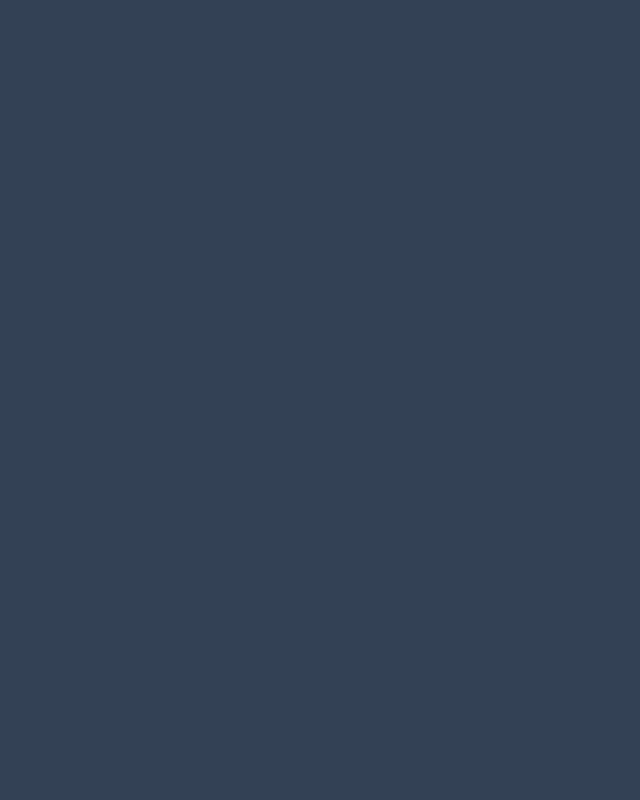
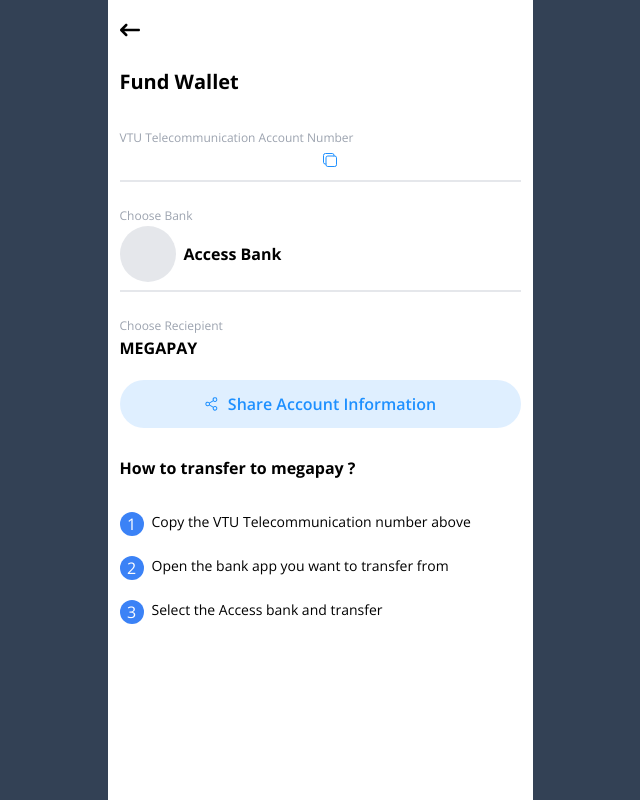
Before and after one commit to DevEmmy/vtu-frontend, a React (Vite) app: page /fund-wallet in a window 1280 px wide. Before the commit this address had no page. Shown: the whole page, without its empty margins (320-960 px from the left). Built offline with nearby package versions, Linux system fonts and the light colour scheme.

Commit message:
fund-wallet

```diff
--- a/src/App.tsx
+++ b/src/App.tsx
@@ -3,8 +3,9 @@ import Onboarding from './components/Onboarding'
 import Login from './components/create-account/Login'
 import NewAccount from './components/create-account/New-account'
 import Security from './components/security-password/security'
+import FundWallet from './components/home/fund-wallet'
+import Index from './components/home/dashboard'
 
-import Index from './components/home/index'
 
 function App() {
 
@@ -16,6 +17,7 @@ function App() {
         <Route path='/new-account' element={<NewAccount />}></Route>
         <Route path='/security' element={<Security />}></Route>
         <Route path='/home' element={<Index />}></Route>
+        <Route path='/fund-wallet' element={<FundWallet />}></Route>
       </Routes>
     </Router>
   )
--- /dev/null
+++ b/src/components/home/fund-wallet.tsx
@@ -0,0 +1,64 @@
+import React from 'react'
+import { FaArrowLeftLong } from "react-icons/fa6";
+import { IoCopyOutline } from "react-icons/io5";
+import { GoShareAndroid } from "react-icons/go";
+import { Link } from 'react-router-dom';
+
+
+function fundWallet() {
+  return (
+    <div className='px-3 py-5 flex flex-col gap-7 min-h-screen'>
+        <Link to={"/home"} className='text-xl'>
+            <FaArrowLeftLong />
+        </Link>
+        <h1 className='text-xl font-bold'>Fund Wallet</h1>
+        <form action="" className='flex flex-col gap-5'>
+
+            <div className='border-b-2 pb-2'>
+              <label htmlFor="phone-number" className='text-xs text-gray-400'>VTU Telecommunication Account Number</label>
+              <div className='flex items-center'>
+                <input type="phone" id='phone-number' name='phone-number' /><IoCopyOutline className='text-primary'/>
+              </div>
+            </div>
+
+
+            <div className='border-b-2 pb-2'>
+              <label htmlFor="bank" className='text-xs text-gray-400'>Choose Bank</label>
+              <div className='flex items-center'>
+                <div className='mr-2 w-14 h-14 rounded-full bg-gray-200'></div>
+                <h1 className='font-bold'>Access Bank</h1>
+              </div>
+            </div>
+
+            <div>
+              <label htmlFor="recipient" className='text-xs text-gray-400'>Choose Reciepient</label>
+              <h1 className='font-bold'>MEGAPAY</h1>
+            </div>
+
+            <button className='bg-pale flex items-center justify-center gap-2 py-3 rounded-3xl text-primary font-semibold'><GoShareAndroid />Share Account Information</button>
+
+
+        </form>
+
+      <div className="bg-white">
+        <h2 className="font-bold mb-8">How to transfer to megapay ?</h2>
+        <ol className="space-y-5">
+          <li className="flex items-start space-x-2">
+            <span className="flex items-center justify-center w-6 h-6 bg-blue-500 text-white rounded-full">1</span>
+            <span className='text-sm'>Copy the VTU Telecommunication number above</span>
+          </li>
+          <li className="flex items-start space-x-2">
+            <span className="flex items-center justify-center w-6 h-6 bg-blue-500 text-white rounded-full">2</span>
+            <span className='text-sm'>Open the bank app you want to transfer from</span>
+          </li>
+          <li className="flex items-start space-x-2">
+            <span className="flex items-center justify-center w-6 h-6 bg-blue-500 text-white rounded-full">3</span>
+            <span className='text-sm'>Select the Access bank and transfer</span>
+          </li>
+        </ol>
+      </div>
+    </div>
+  )
+}
+
+export default fundWallet
--- a/src/components/home/index.tsx
+++ b/src/components/home/index.tsx
@@ -1,16 +1,23 @@
 import { BrowserRouter as Router, Route, Routes } from 'react-router-dom'
 import Dashboard from './dashboard'
-import FundWallet from './quick action/fund-wallet'
+import FundWallet from './fund-wallet'
 
 import React from 'react'
 
 function index() {
   return (
 
-      <Routes>
-        <Route path='/' element={<Dashboard />}></Route>
-        <Route path='/fund-wallet' element={<FundWallet />}></Route>
-      </Routes>
+        <>
+        <Dashboard />
+        <Router>
+            <Routes></Routes>
+        </Router>
+
+        </>
+
+
+
+
 
   )
 }
--- a/src/components/home/quick action/fund-wallet.tsx
+++ /dev/null
@@ -1,16 +0,0 @@
-import React from 'react'
-import { FaArrowLeftLong } from "react-icons/fa6";
-
-
-function fundWallet() {
-  return (
-    <div>
-        <div>
-            <FaArrowLeftLong />
-        </div>
-      hello
-    </div>
-  )
-}
-
-export default fundWallet
```
